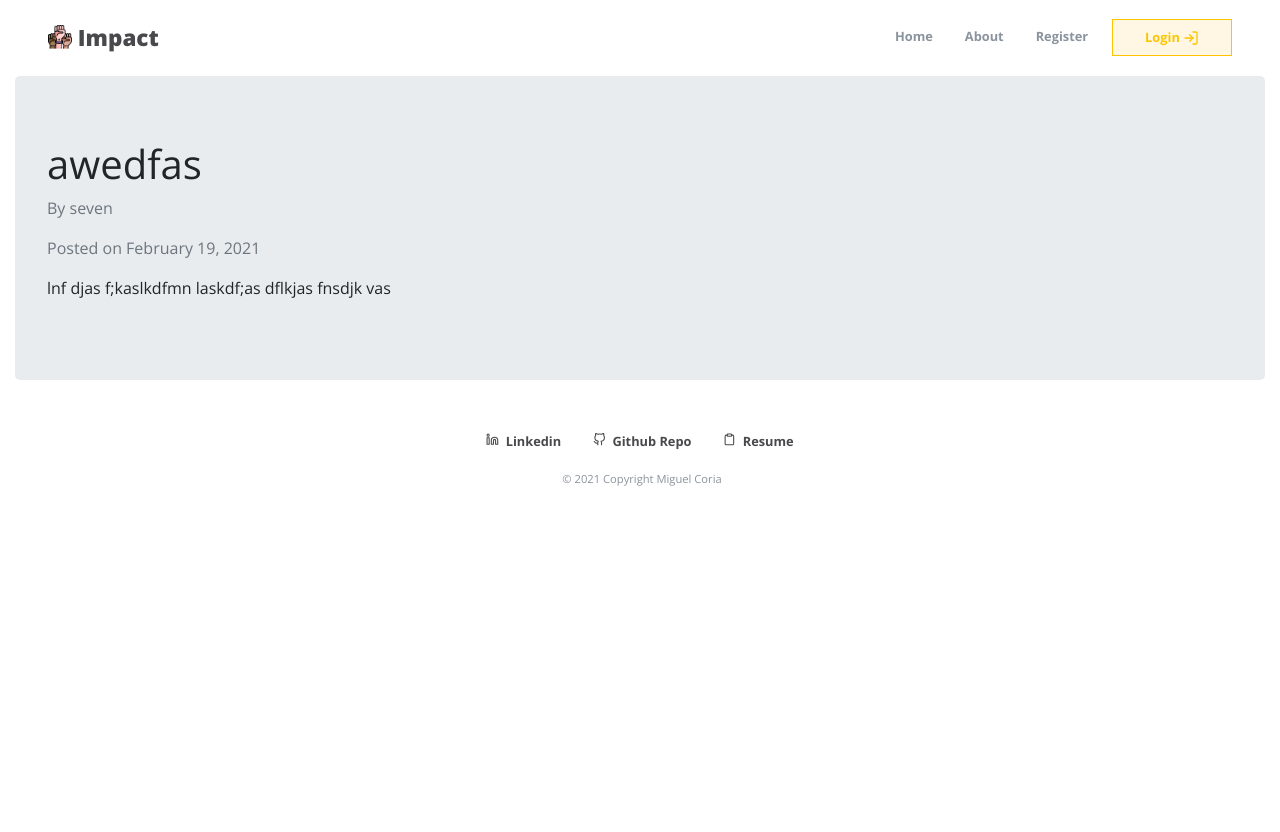
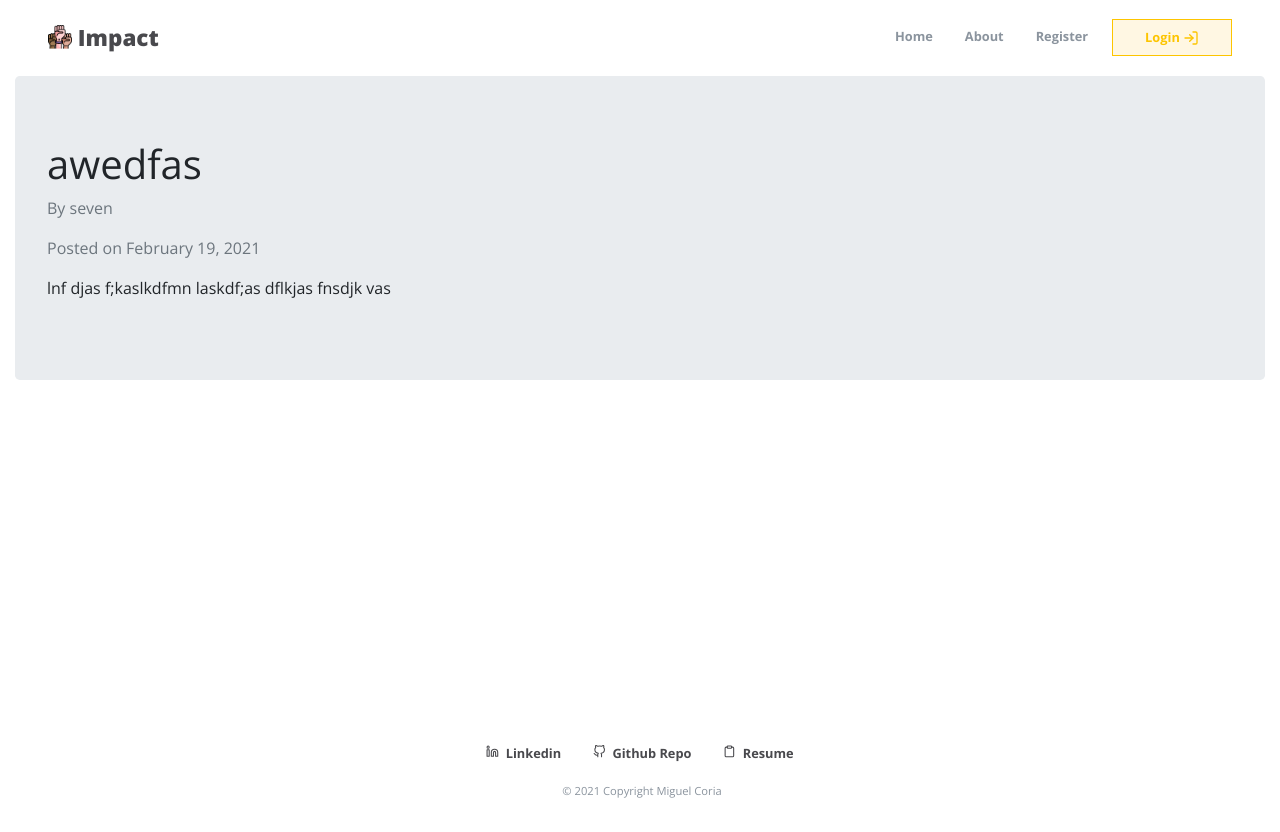
Before and after one commit to miguelcoria94/Impact, a Flask app: page /1 in a window 1280 px wide. Before the commit the page ends 486 px from the top, so only its background shows below. Run offline with Flask 2, Linux system fonts and the light colour scheme; data comes from the database, SQL or seed files in the repository; some libraries are stand-ins or nearby versions.

Commit message:
fixed the homepage

```diff
--- a/impact/static/styles/main.css
+++ b/impact/static/styles/main.css
@@ -4,7 +4,7 @@
 
 body {
   font-family: "Open Sans", sans-serif !important;
-  min-height: 100vh;
+  height: 100vh;
 }
 
 .main-content {
@@ -12,6 +12,10 @@ body {
 }
 
 /* navbar */
+
+footer {
+  padding-bottom: 1rem;
+}
 
 nav {
   padding: 1rem 3rem !important;
--- a/impact/templates/base.html
+++ b/impact/templates/base.html
@@ -113,7 +113,7 @@
     <div class="container-fluid main-content d-flex flex-column">
       {% block content %} {% endblock%}
     </div>
-    <footer class="text-center text-lg-start container fluid">
+    <footer class="text-center text-lg-start container-fluid">
       <div
         class="d-flex justify-content-center p-1"
         style="background-color: #ffffff"
```
